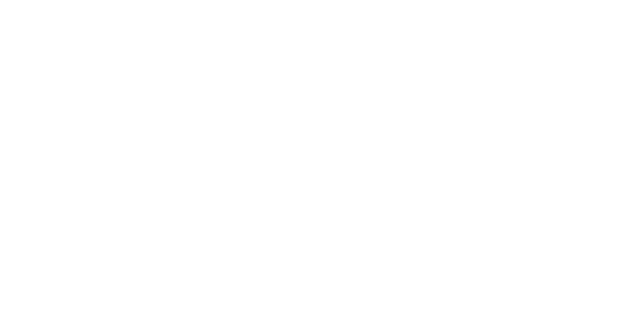
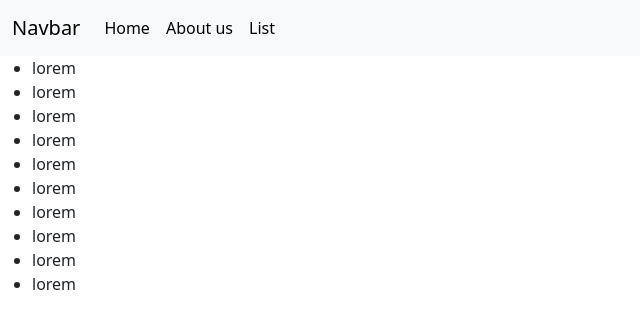
Before and after one commit to lucioacri/react-router, a React (Vite) app: page /list in a window 1280 px wide. Before the commit this address had no page. Shown: the top 328 px of the page, without its empty margins (0-640 px from the left). Built offline with nearby package versions, Linux system fonts and the light colour scheme.

Commit message:
add aboutus and list

```diff
--- a/src/App.jsx
+++ b/src/App.jsx
@@ -1,15 +1,18 @@
 import { BrowserRouter, Routes, Route } from "react-router";
 import Homepage from "./pages/Homepage";
+import DefaultLayout from "./layouts/DefaultLayout";
+import Aboutus from "./pages/Aboutus";
+import List from "./pages/List";
 
 function App() {
   return (
     <>
       <BrowserRouter>
         <Routes>
-          <Route>
+          <Route element={<DefaultLayout />}>
             <Route path="/" element={<Homepage />} />
-            {/* <Route path="/aboutus" element={<Aboutus />} /> */}
-            {/* <Route path="/list" element={<List />} /> */}
+            <Route path="/aboutus" element={<Aboutus />} />
+            <Route path="/list" element={<List />} />
           </Route>
         </Routes>
       </BrowserRouter>
--- a/src/components/Navbar.jsx
+++ b/src/components/Navbar.jsx
@@ -1,3 +1,5 @@
+import { NavLink } from "react-router";
+
 export default function Navbar() {
   return (
     <nav className="navbar navbar-expand-lg bg-body-tertiary">
@@ -19,24 +21,19 @@
         <div className="collapse navbar-collapse" id="navbarNav">
           <ul className="navbar-nav">
             <li className="nav-item">
-              <a className="nav-link active" aria-current="page" to="#">
+              <NavLink className="nav-link active" aria-current="page" to="#">
                 Home
-              </a>
+              </NavLink>
             </li>
             <li className="nav-item">
-              <a className="nav-link" to="#">
-                Features
-              </a>
+              <NavLink className="nav-link" to="#">
+                About us
+              </NavLink>
             </li>
             <li className="nav-item">
-              <a className="nav-link" to="#">
-                Pricing
-              </a>
-            </li>
-            <li className="nav-item">
-              <a className="nav-link disabled" aria-disabled="true">
-                Disabled
-              </a>
+              <NavLink className="nav-link" to="#">
+                List
+              </NavLink>
             </li>
           </ul>
         </div>
--- a/src/pages/Aboutus.jsx
+++ b/src/pages/Aboutus.jsx
@@ -0,0 +1,14 @@
+export default function Aboutus() {
+  return (
+    <>
+      <h3>
+        Lorem ipsum dolor sit amet consectetur adipisicing elit. Accusantium
+        provident rem possimus dolorem a consectetur voluptas ea ratione, vel
+        quisquam ullam voluptatum aliquam numquam quos. Quasi quos magnam
+        provident quaerat totam sit ex eos cupiditate quidem beatae omnis, fugit
+        hic aperiam modi ratione voluptates minima corporis itaque ab obcaecati
+        et.
+      </h3>
+    </>
+  );
+}
--- a/src/pages/List.jsx
+++ b/src/pages/List.jsx
@@ -0,0 +1,16 @@
+export default function List() {
+  return (
+    <ul>
+      <li>lorem</li>
+      <li>lorem</li>
+      <li>lorem</li>
+      <li>lorem</li>
+      <li>lorem</li>
+      <li>lorem</li>
+      <li>lorem</li>
+      <li>lorem</li>
+      <li>lorem</li>
+      <li>lorem</li>
+    </ul>
+  );
+}
```
